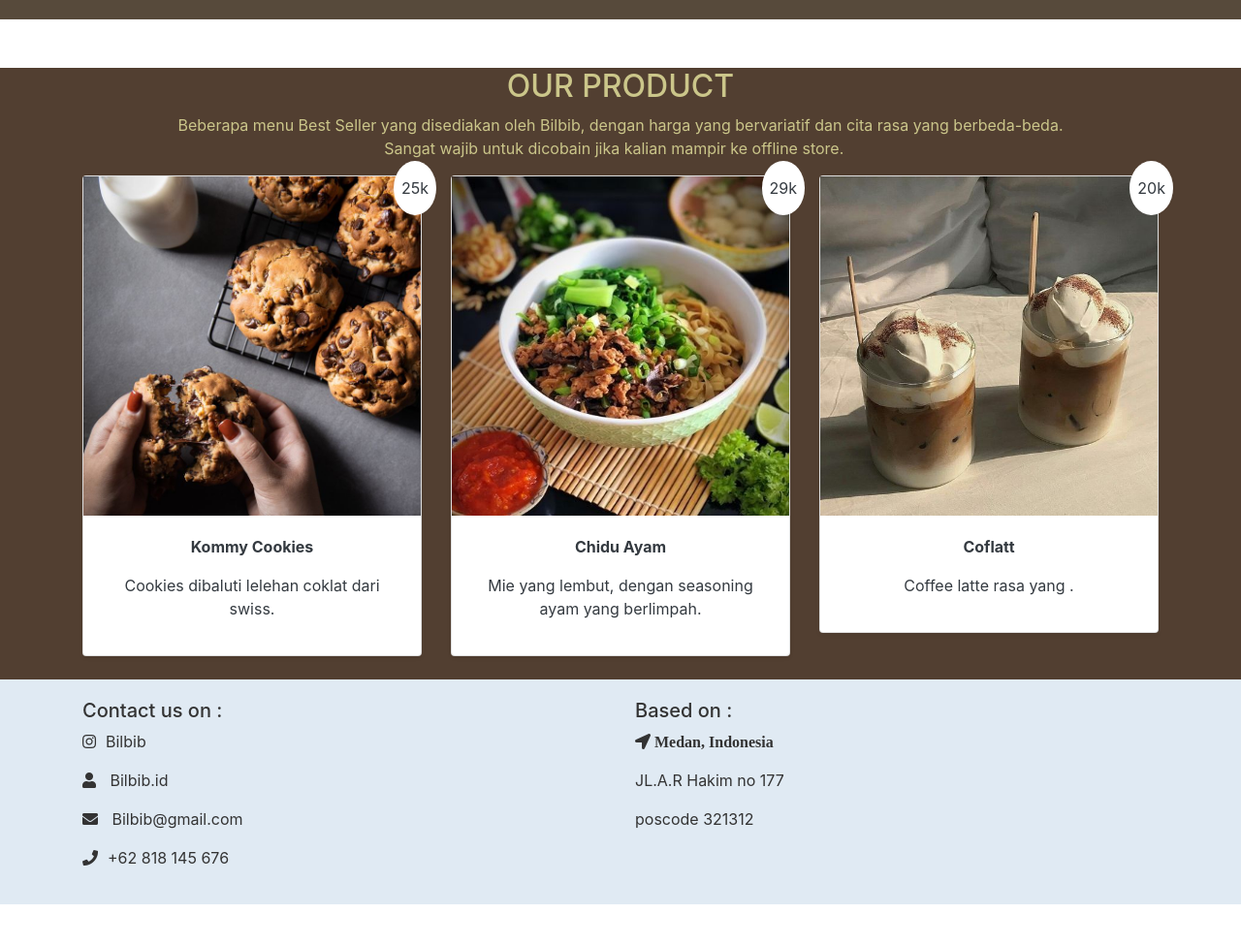
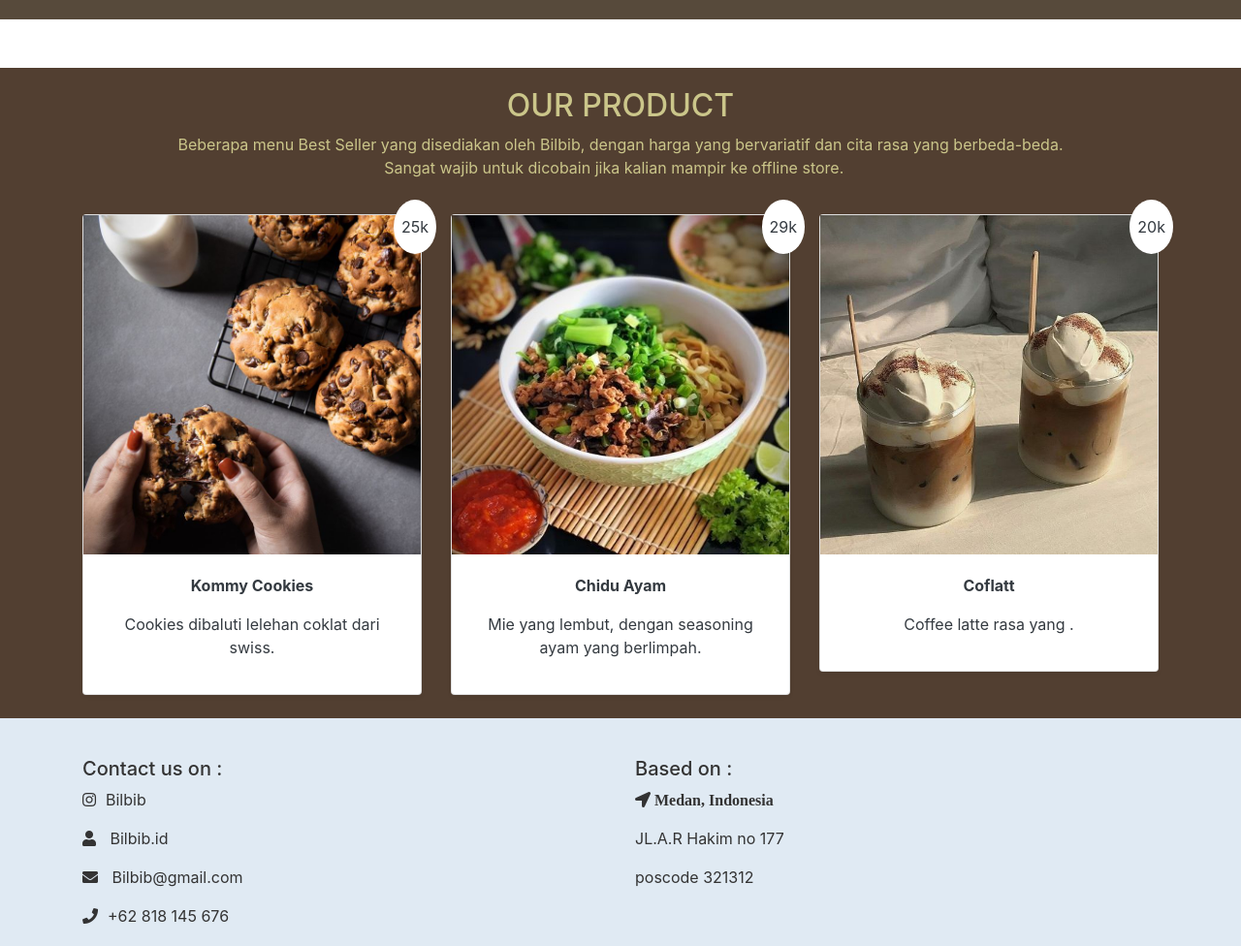
Before and after one commit to bilbib/project, a plain HTML site: page index.html in a window 1280 px wide. Shown: the part 907-1883 px from the top of the page at 97% size. Before the commit the page ends 1840 px from the top, so only its background shows below. Drawn offline with nearby package versions, Linux system fonts and the light colour scheme.

Commit message:
Update style.css

```diff
--- a/style.css
+++ b/style.css
@@ -42,6 +42,7 @@
     color: #cbc68a;
     margin-top: 50px;
     text-align: center;
+    padding-top: 20px;
 }
 .footer {
     background-color: #e0eaf3;
@@ -55,3 +56,6 @@
     margin-right: 10px;
     text-align: right;
 }
+.container{
+    padding-top: 20px;
+}
```
